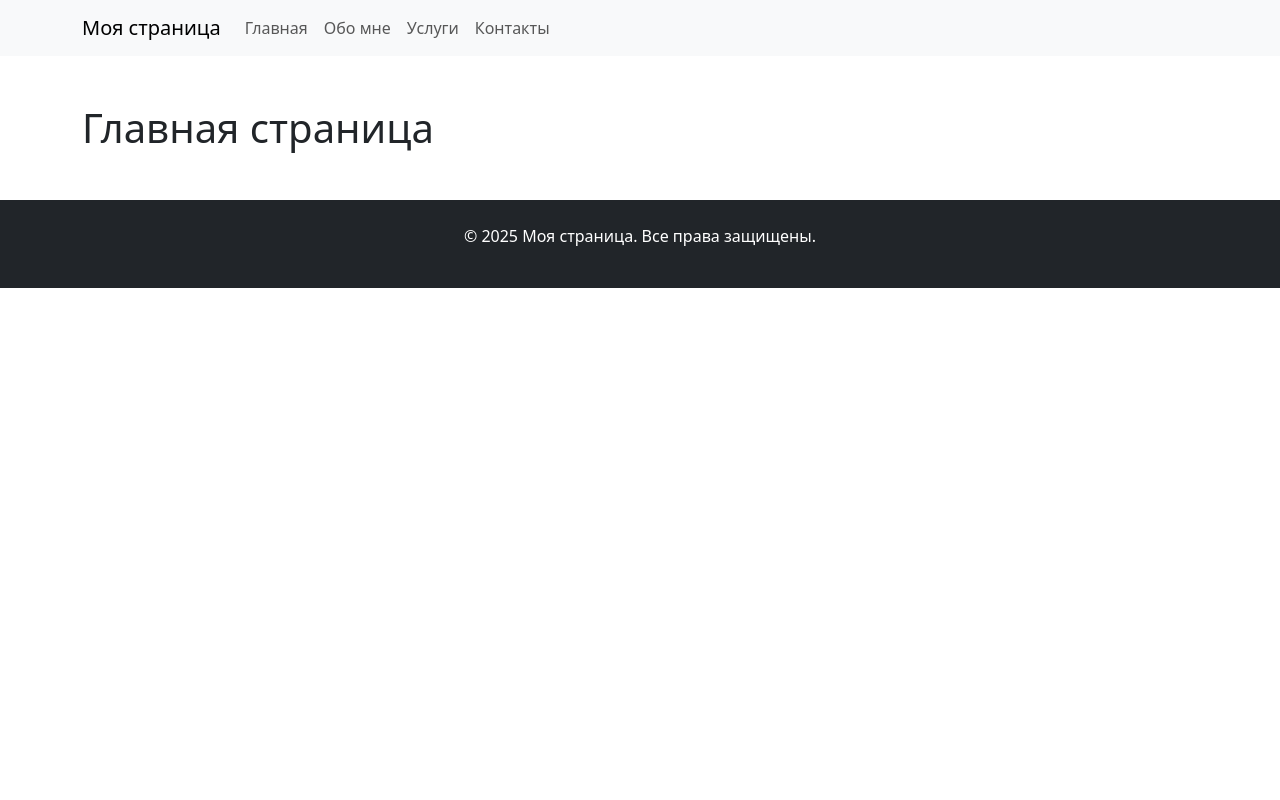
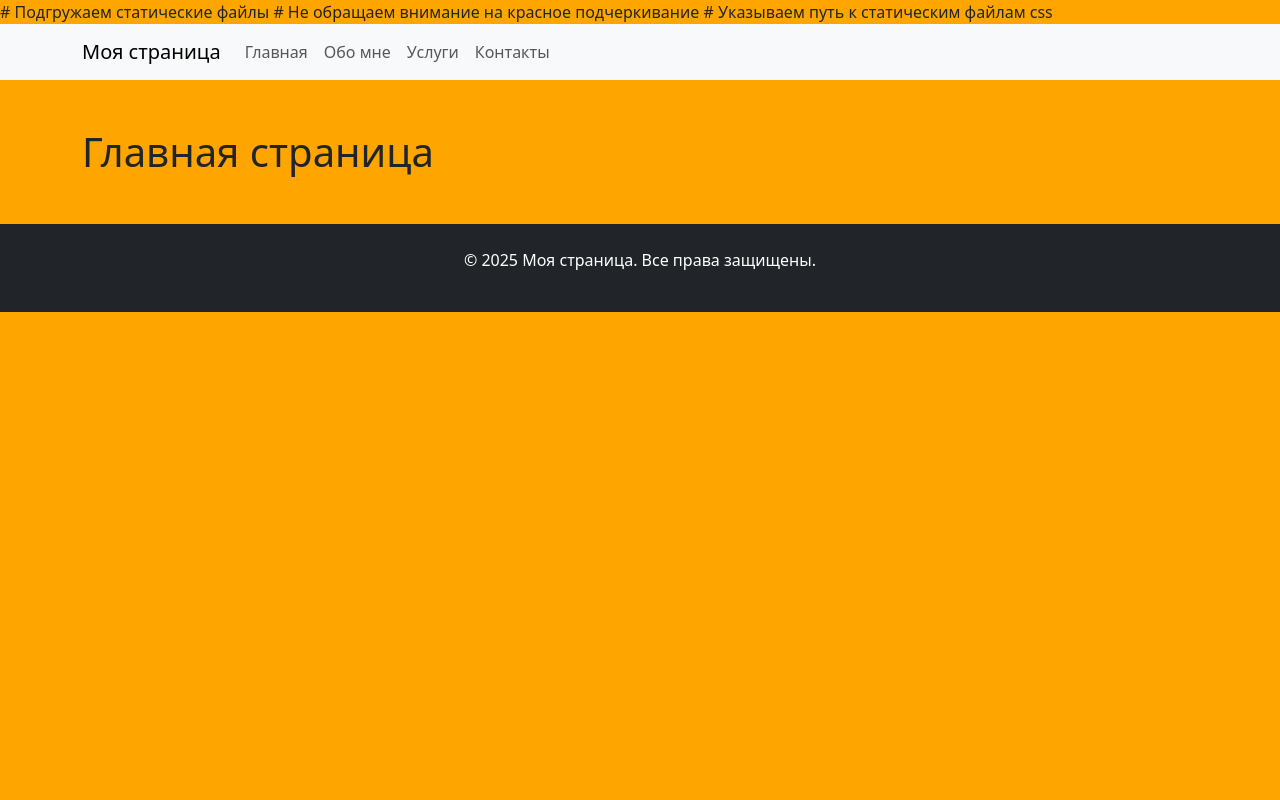
Before and after one commit to Jeff555max/DJ_03_Django_DB, a Django app: page / in a window 1280 px wide. Run offline with Django 5.2, Linux system fonts and the light colour scheme.

Commit message:
Update code 3

```diff
--- /dev/null
+++ b/ZeroCoder/main/static/main/css/styles.css
@@ -0,0 +1,3 @@
+body{
+    background-color: orange;
+}
--- a/ZeroCoder/main/templates/main/layoute.html
+++ b/ZeroCoder/main/templates/main/layoute.html
@@ -1,4 +1,6 @@
-<!doctype html>
+{% load static %} # Подгружаем статические файлы
+
+<!doctype html> # Не обращаем внимание на красное подчеркивание
 <html lang="en">
 <head>
     <meta charset="UTF-8">
@@ -11,7 +13,7 @@
      {% endblock %}
    </title>
     <link href="https://cdn.jsdelivr.net/npm/bootstrap@5.3.0-alpha1/dist/css/bootstrap.min.css" rel="stylesheet">
-
+    <link rel="stylesheet" href="{% static 'main/css/styles.css' %}"> # Указываем путь к статическим файлам css
 </head>
 <body>
     {% include 'main/menu.html' %}
```
Also changed, not shown: ZeroCoder/ZeroCoder/settings.py (+7 -1 lines).
